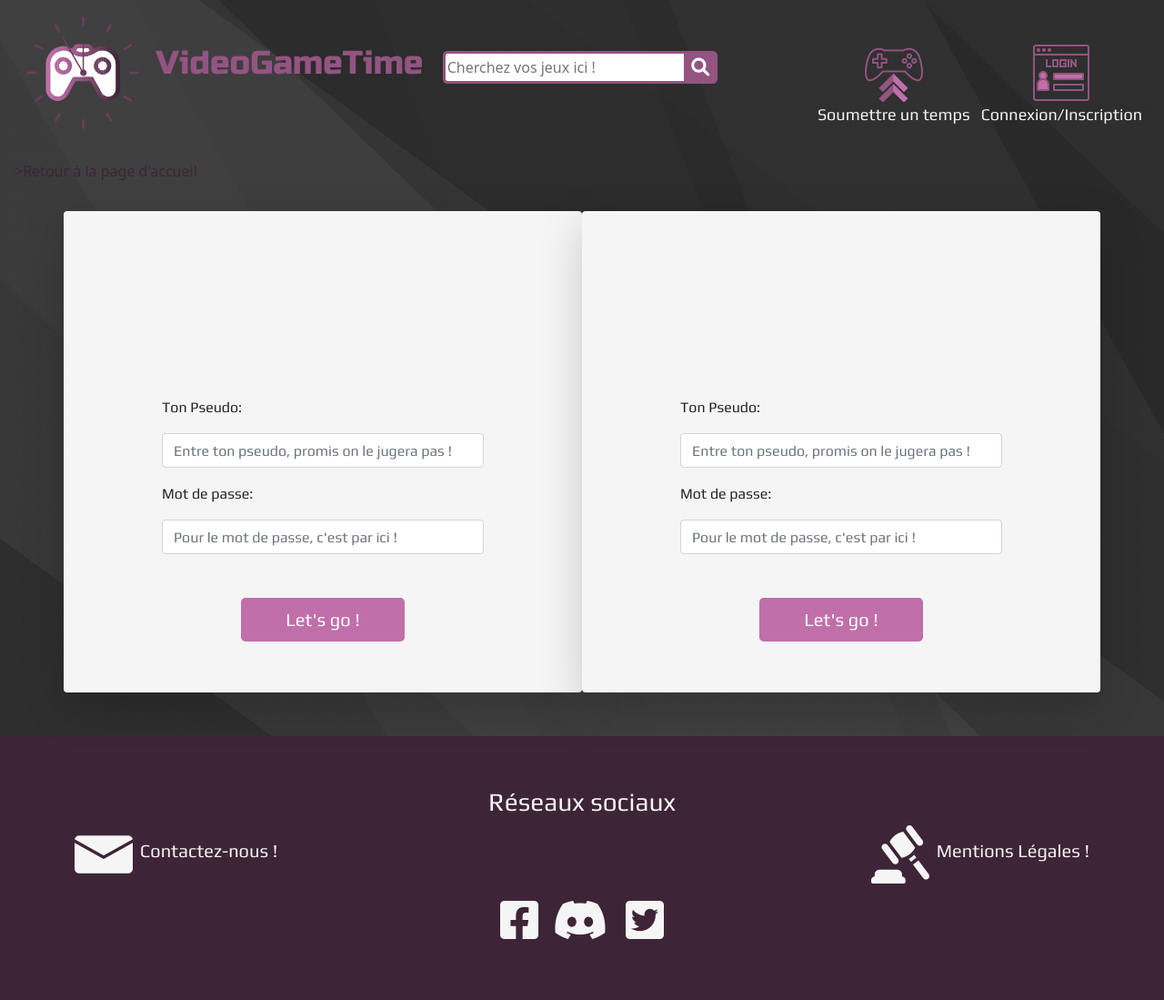
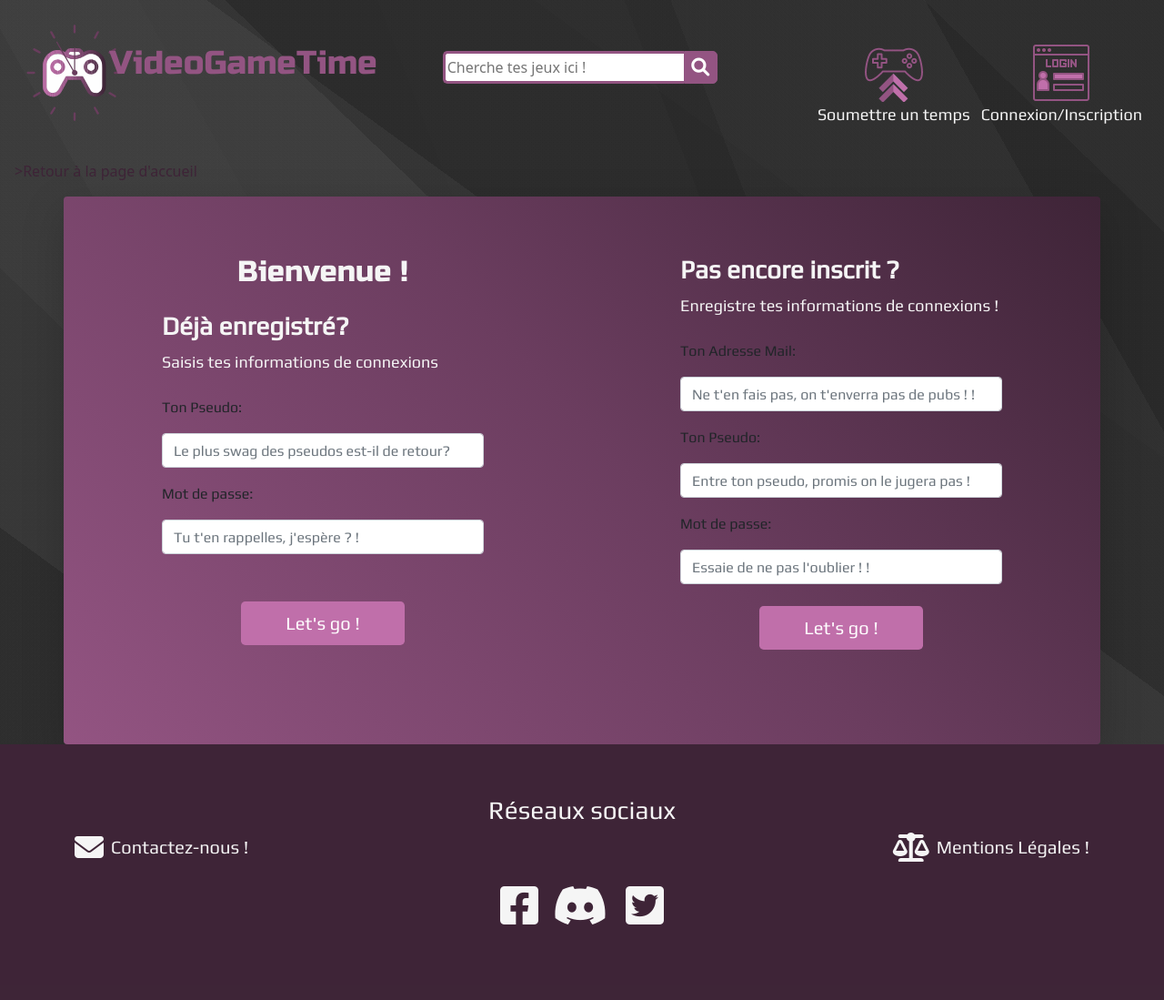
Before and after one commit to BladeRED/vgt, a PHP site: page /login.html in a window 1280 px wide. Shown: the whole page at 91% size. After the commit the page ends 1016 px from the top, so only its background shows below. Run offline with PHP 8.4, Linux system fonts and the light colour scheme.

Commit message:
page de log faite

```diff
--- a/homepage.html
+++ b/homepage.html
@@ -36,7 +36,7 @@
                 <!-- Searchbar -->
                 <div class="d-flex flex-row navhead">
                     <div class="search mt-5 mx-5 py-2 searchbar">
-                        <input type="text" class="searchTerm" placeholder="Cherchez vos jeux ici !">
+                        <input type="text" class="searchTerm" placeholder="Cherche tes jeux ici !">
                         <button type="submit" class="searchButton">
                             <i class="fa fa-search"></i>
                         </button>
--- a/login.html
+++ b/login.html
@@ -22,8 +22,10 @@
             <div class="col-lg-4 logo">
                 <div class="d-flex flex-row navhead">
                     <!-- Logo -->
-                    <img src="assets/pictures/logo.svg" class="img-fluid py-3 mx-3" style="height: 160px ;width: 160px"
-                         alt="VGT_logo">
+                    <a href="homepage.html">
+                        <img src="assets/pictures/logo.svg" class="img-fluid py-3 mx-3" style="height: 160px ;width: 160px"
+                             alt="VGT_logo">
+                    </a>
                     <h1 class="py-5">VideoGameTime</h1>
                 </div>
             </div>
@@ -33,7 +35,7 @@
                 <!-- Searchbar -->
                 <div class="d-flex flex-row navhead">
                     <div class="search mt-5 mx-5 py-2 searchbar">
-                        <input type="text" class="searchTerm" placeholder="Cherchez vos jeux ici !">
+                        <input type="text" class="searchTerm" placeholder="Cherche tes jeux ici !">
                         <button type="submit" class="searchButton">
                             <i class="fa fa-search"></i>
                         </button>
@@ -83,11 +85,11 @@
                 </ol>
             </nav>
         </div>
-        <div class="container">
+        <div class="container shadow-lg rounded bgsection">
             <div class="row">
 
 
-                <div class="container col-6 shadow-lg rounded mt-3 mb-5 py-5 bgsection2">
+                <div class="col-lg-6 col-md-12 col-sm-12 mt-3 mb-5 py-5 ">
 
                     <div class="row">
 
@@ -102,7 +104,7 @@
                                         class="form-control log mx-auto"
                                         id="usernameInput"
                                         aria-describedby="usernameHelp"
-                                        placeholder="Entre ton pseudo, promis on le jugera pas !"
+                                        placeholder="Le plus swag des pseudos est-il de retour?"
                                 />
                             </div>
                             <div class="form-group mt-3 mb-4 mx-5 px-5">
@@ -111,31 +113,40 @@
                                         type="password"
                                         class="form-control log mx-auto "
                                         id="passwordInput"
-                                        placeholder="Pour le mot de passe, c'est par ici !"
+                                        placeholder="Tu t'en rappelles, j'espère ? !"
                                 />
                             </div>
                             <button
                                     type="button"
-                                    class="btn btn-lg bgsection1 mx-auto mt-5 mb-2 px-5 d-flex justify-content-center text-white"
+                                    class="btn btn-lg bgsection1 mx-auto mt-5 mb-2 px-5 d-flex justify-content-center text-white" style="margin-top:3.25rem !important"
                             >
                                 Let's go !
                             </button>
                         </form>
                     </div>
                 </div>
-                <div class="container shadow-lg col-6 rounded mt-3 mb-5 py-5 bgsection2">
+                <div class="col-lg-6 col-md-12 col-sm-12 mt-3 mb-5 py-5 ">
                     <div class="row">
+                        <form class = "mx-auto">
+                            <div class="form-group mx-5 px-5">
+                                <div class ="mb-4"><h3 class ="fw-bold">Pas encore inscrit ?</h3>
+                                    <p>Enregistre tes informations de connexions !</p></div>
+                                <label for="usernameInput" class="mb-3"> Ton Adresse Mail: </label>
+                                <input
+                                        type="email"
+                                        class="form-control log mx-auto"
+                                        id="emailInput"
+                                        aria-describedby="emailHelp"
+                                        placeholder="Ne t'en fais pas, on t'enverra pas de pubs ! !"
+                                />
+                            </div>
 
-                        <h2 class="text-center">Bienvenue !</h2>
-                        <form class = "mx-auto">
                             <div class="form-group my-3 mx-5 px-5">
-                                <div class ="mb-4"><h3 class ="fw-bold">Déjà enregistré?</h3>
-                                    <p>Saisis tes informations de connexions</p></div>
                                 <label for="usernameInput" class="mb-3"> Ton Pseudo: </label>
                                 <input
                                         type="text"
                                         class="form-control log mx-auto"
-                                        id="usernameInput"
+                                        id="usernameRegisterInput"
                                         aria-describedby="usernameHelp"
                                         placeholder="Entre ton pseudo, promis on le jugera pas !"
                                 />
@@ -145,13 +156,13 @@
                                 <input
                                         type="password"
                                         class="form-control log mx-auto "
-                                        id="passwordInput"
-                                        placeholder="Pour le mot de passe, c'est par ici !"
+                                        id="passwordRegisterInput"
+                                        placeholder="Essaie de ne pas l'oublier ! !"
                                 />
                             </div>
                             <button
                                     type="button"
-                                    class="btn btn-lg bgsection1 mx-auto mt-5 mb-2 px-5 d-flex justify-content-center text-white"
+                                    class="btn btn-lg bgsection1 mx-auto mb-2 px-5 d-flex justify-content-center text-white"
                             >
                                 Let's go !
                             </button>
@@ -159,7 +170,6 @@
                     </div>
                 </div>
                 </div>
-        </div>
         </div>
     </section>
 </main>
@@ -174,25 +184,23 @@
             <div class="orgfootercontent">
                 <div class="d-flex flex-row justify-content-between footercontent contacticon">
 
-                    <div class="d-flex flex-row justify-content-start footersubcontent ">
+                    <div class="d-flex flex-row justify-content-start footersubcontent animfooter">
                         <!-- Contact us and Data Policy -->
 
-                        <img src="assets/pictures/letters.png" class="img-fluid footerimg"
-                             style="max-height: 64px ; max-width: 64px" alt="VGT_contact">
+                        <i class="fa-solid fa-envelope fa-2x"></i>
                         <a href="#">
-                            <h3 class="py-3 ms-2 footertext">
+                            <h3 class="py-1 ms-2 footertext">
                                 Contactez-nous !
                             </h3>
                         </a>
                     </div>
 
-                    <div class="d-flex flex-row justify-content-end footersubcontent">
+                    <div class="d-flex flex-row justify-content-end footersubcontent animfooter">
                         <!-- Legal mentions -->
 
-                        <img src="assets/pictures/mentions.png" class="img-fluid footerimg"
-                             style="max-height: 64px ; max-width: 64px" alt="VGT_mention">
+                        <i class="fa-solid fa-scale-balanced fa-2x"></i>
                         <a href="#" class="social">
-                            <h3 class="py-3 ms-2 footertext">
+                            <h3 class="py-1 ms-2 footertext">
                                 Mentions Légales !
                             </h3>
                         </a>
--- a/scss/style.scss
+++ b/scss/style.scss
@@ -67,6 +67,8 @@ h3 {
 
 }
 
+
+
 p {
 
 
@@ -108,7 +110,17 @@ a:-webkit-any-link:hover {
 .footertext:hover {
 
   color: #c06faa !important;
+  .fa-envelope,.fa-scale-balanced{
+    color: #c06faa !important;
+  }
+}
 
+.fa-envelope,.fa-scale-balanced:hover{
+  color: #c06faa !important;
+  .footertext{
+
+    color: #c06faa !important;
+  }
 }
 
 .animfooter:hover {
@@ -118,6 +130,11 @@ a:-webkit-any-link:hover {
   animation: myAnim 1s ease 0s 1 normal forwards;
 
   .fa-envelope,.fa-scale-balanced{
+    color: #c06faa !important;
+  }
+
+  .footertext{
+
     color: #c06faa !important;
   }
 
```
Also changed, not shown: template.html (+11 -11 lines), assets/css/style.css, 1 other file.
